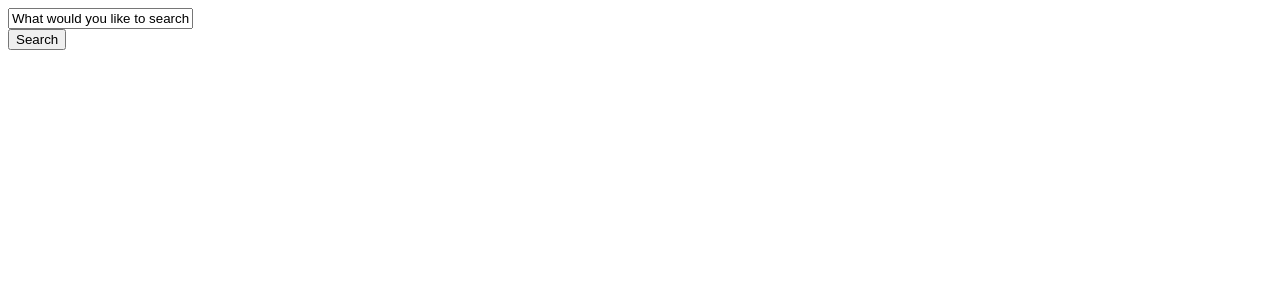
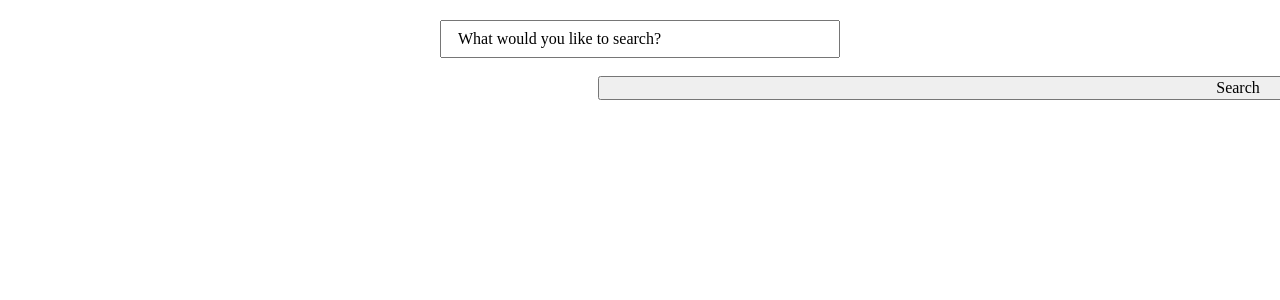
Before and after one commit to 00aixxia00/Lifehack-Engine, a Flask app: page / in a window 1280 px wide. Shown: the top 300 px of the page. Run offline with Flask 2, Linux system fonts and the light colour scheme; some libraries are stand-ins or nearby versions.

Commit message:
added stylesheet to project.

```diff
--- /dev/null
+++ b/html/static/style.css
@@ -0,0 +1,95 @@
+* {
+    font-size: 100%;
+    font-family: Helvetica Arial;
+}
+
+div#header {
+    margin: auto;
+}
+
+div#searchitems {
+    margin-top: 20px;
+    height: 100px;
+}
+
+#logo{
+    display: block;
+    margin: auto;
+    margin-top: 4%;
+    width: 70%;
+}
+
+/* ---------------------- Form ---------------------- */
+#questionbar {
+    display: block;
+    margin: auto;
+    padding: 8px 16px;
+    width: 400px;
+    box-sizing: border-box;
+}
+#askbutton {
+    display: block;
+    position: absolute;
+    width: 100%;
+    text-align: center;
+    margin-left: calc(50% - 50px);
+}
+/* ---------------------- Results ---------------------- */
+#result {
+    position: relative;
+    display:none;
+    margin-left: 20%;
+    width:60%;
+}
+
+#chartContainer {
+    height: 120px;
+    background-color: #fafafa;
+}
+
+#resultdiv {
+    overflow: auto;
+    margin-top: 20px;
+    padding: 10px 20px;
+    padding-right: 5px;
+    background-color: #fafafa;
+    box-shadow: 0 2px 4px 0 rgba(0,0,0,0.16),0 2px 10px 0 rgba(0,0,0,0.12);
+    height: auto;
+    color: red;
+}
+#resultdiv h1 {
+    text-align: center;
+}
+
+
+#resultdiv h2 {
+    margin-top: 0px;
+    color: green;
+    font-weight: normal;
+}
+
+#resultsdiv p {
+    margin-top: 5px;
+}
+
+#resultdiv a:link {
+    font-size: 20pt;
+    text-decoration: none;
+}
+
+#resultdiv a:hover {
+    text-decoration: underline;
+}
+
+#query_result{
+    width: 60%;
+    float:left;
+    margin:2px auto;
+}
+
+#wordcloud{
+    padding-left: 5px;
+    overflow:hidden;
+    margin-top: 15px;
+    margin-right: 5px;
+}
--- a/html/templates/index.html
+++ b/html/templates/index.html
@@ -26,7 +26,7 @@
             });
         });
     </script>
-    <title>Lifehacks-Search</title>
+    <title>Lifehack-Search</title>
 </head>
 
 <body>
```
